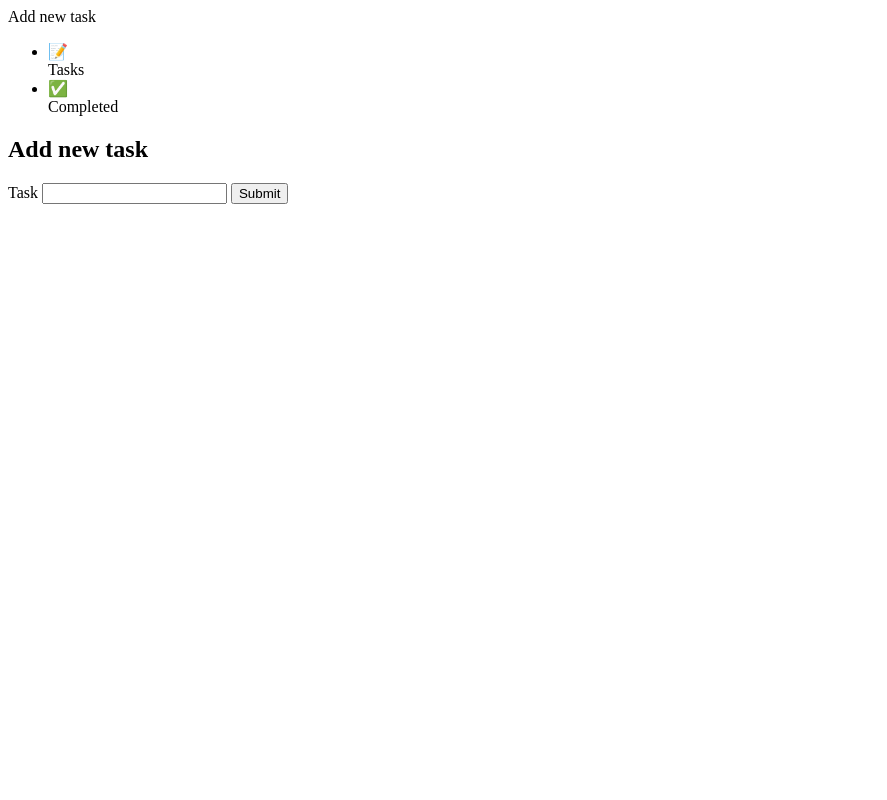
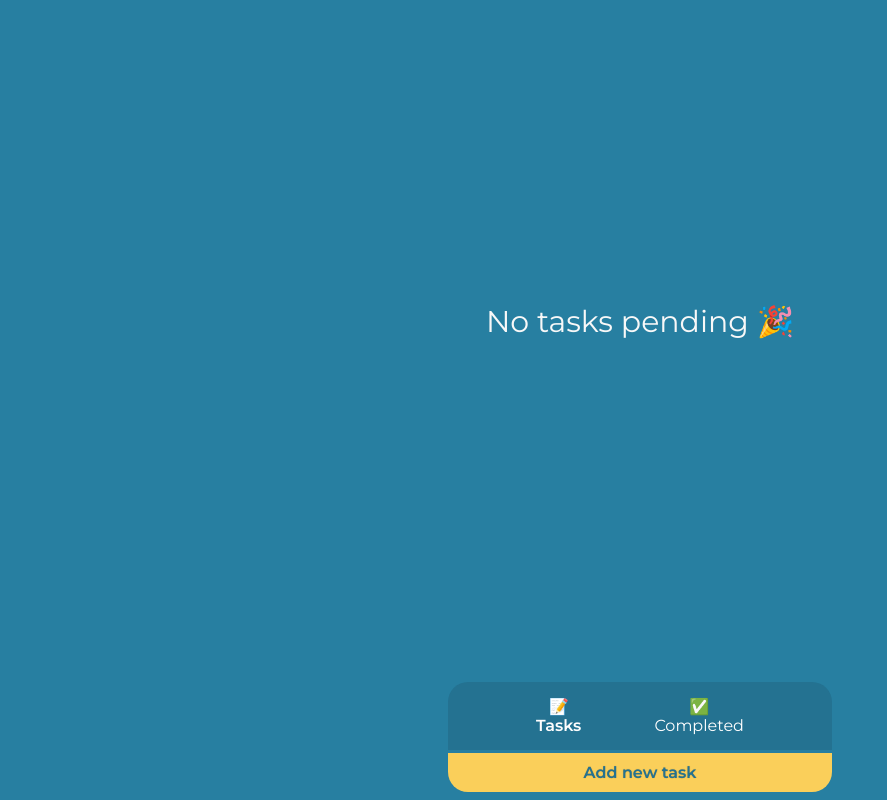
Before and after one commit to wchro/taskify, a plain HTML site: page index.html in a window 1280 px wide. Shown: the whole page, without its empty margins (0-887 px from the left). Drawn offline with Linux system fonts and the light colour scheme; the site is published under a folder, as on GitHub Pages, so addresses that start at the root find nothing.

Commit message:
paths fixed

```diff
--- a/index.html
+++ b/index.html
@@ -7,7 +7,7 @@
       content="width=device-width, height=device-height, initial-scale=1, maximum-scale=1"
     />
     <title>Taskify</title>
-    <link rel="stylesheet" href="/static/styles/style.css" />
+    <link rel="stylesheet" href="static/styles/style.css" />
     <link rel="preconnect" href="https://fonts.googleapis.com" />
     <link rel="preconnect" href="https://fonts.gstatic.com" crossorigin />
     <link
@@ -41,6 +41,6 @@
         <button type="submit" class="add-submit">Submit</button>
       </form>
     </section>
-    <script src="/static/scripts/script.js"></script>
+    <script src="static/scripts/script.js"></script>
   </body>
 </html>
```
